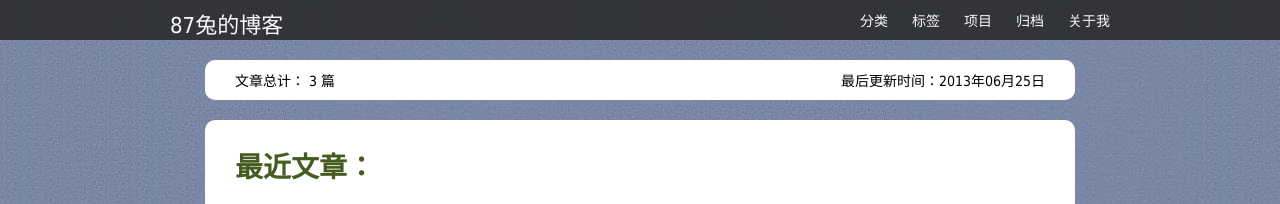
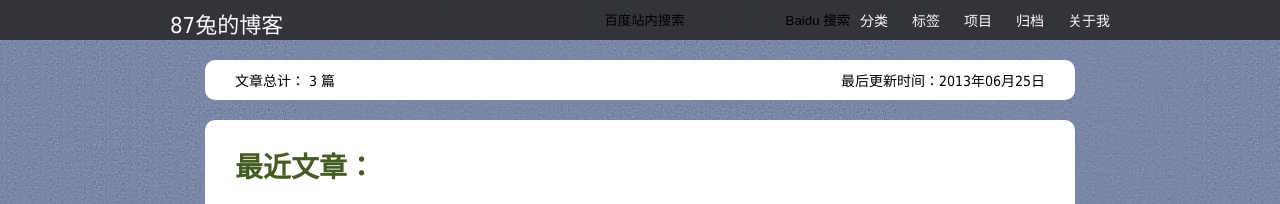
Before and after one commit to zhmlvft/zhmlvft.github.com, a Jekyll site: the page built from index.html, in a window 1280 px wide. Shown: the top 204 px of the page. Built offline with Jekyll 4.4.1, drawn with Linux system fonts in a browser that asks for light colours; Markdown is read by kramdown in place of the engine named in the settings; comment, search, counter and statistics services are not loaded.

Commit message:
增加站内搜索
增加站内搜索

```diff
--- a/_includes/header.html
+++ b/_includes/header.html
@@ -3,7 +3,7 @@
   <head>
     <meta charset="utf-8">
     <meta name="description" content="{{ page.description }}" />
-    <meta name="author" content="唐久军">
+    <meta name="keywords" content="jqGrid java 并发" />
 
     <link rel="shortcut icon" href="/assets/img/favicon.ico" type="image/x-icon" />
     <link rel="stylesheet" type="text/css" href="/assets/css/blog.css">
--- a/_includes/navbar.html
+++ b/_includes/navbar.html
@@ -13,6 +13,16 @@
                 <li><a href="/about_me.html">关于我</a></li>
             </ul>
         </div>
+        <div class="catalog pull-right">
+        		<form action="http://www.baidu.com/baidu">
+							<input type=text name=word value="百度站内搜索" onfocus="if(this.value=='百度站内搜索'){this.value='';}"&nbsp; onblur="if(this.value==''){this.value='百度站内搜索';}">
+							<input type="submit" value="Baidu 搜索">
+							<input name=tn type=hidden value="bds">
+							<input name=cl type=hidden value="3">
+							<input name=ct type=hidden value="2097152">
+							<input name=si type=hidden value="www.87tu.me">
+						</form>
+      	</div>
     </div>
 </div>
 
```
